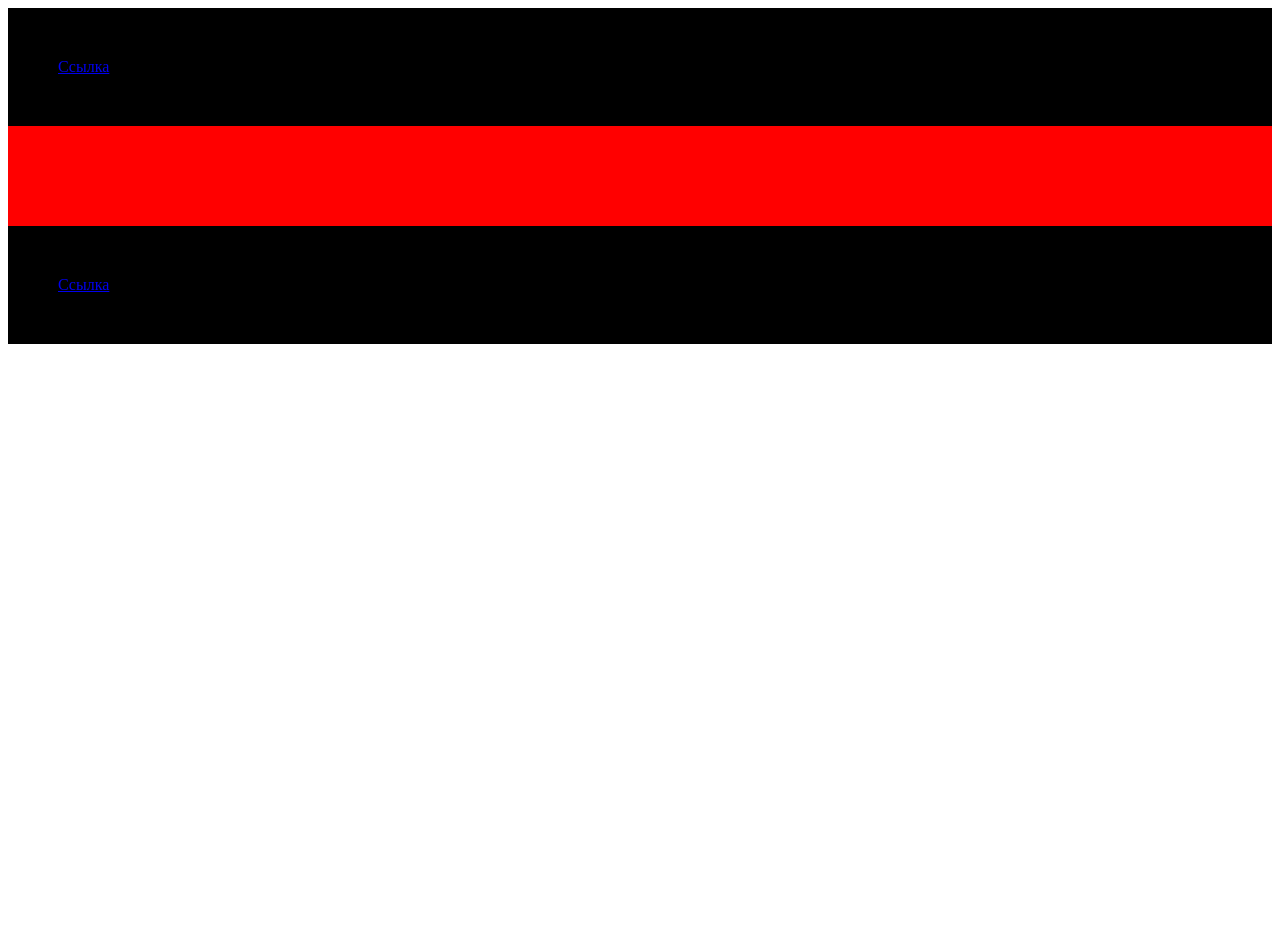
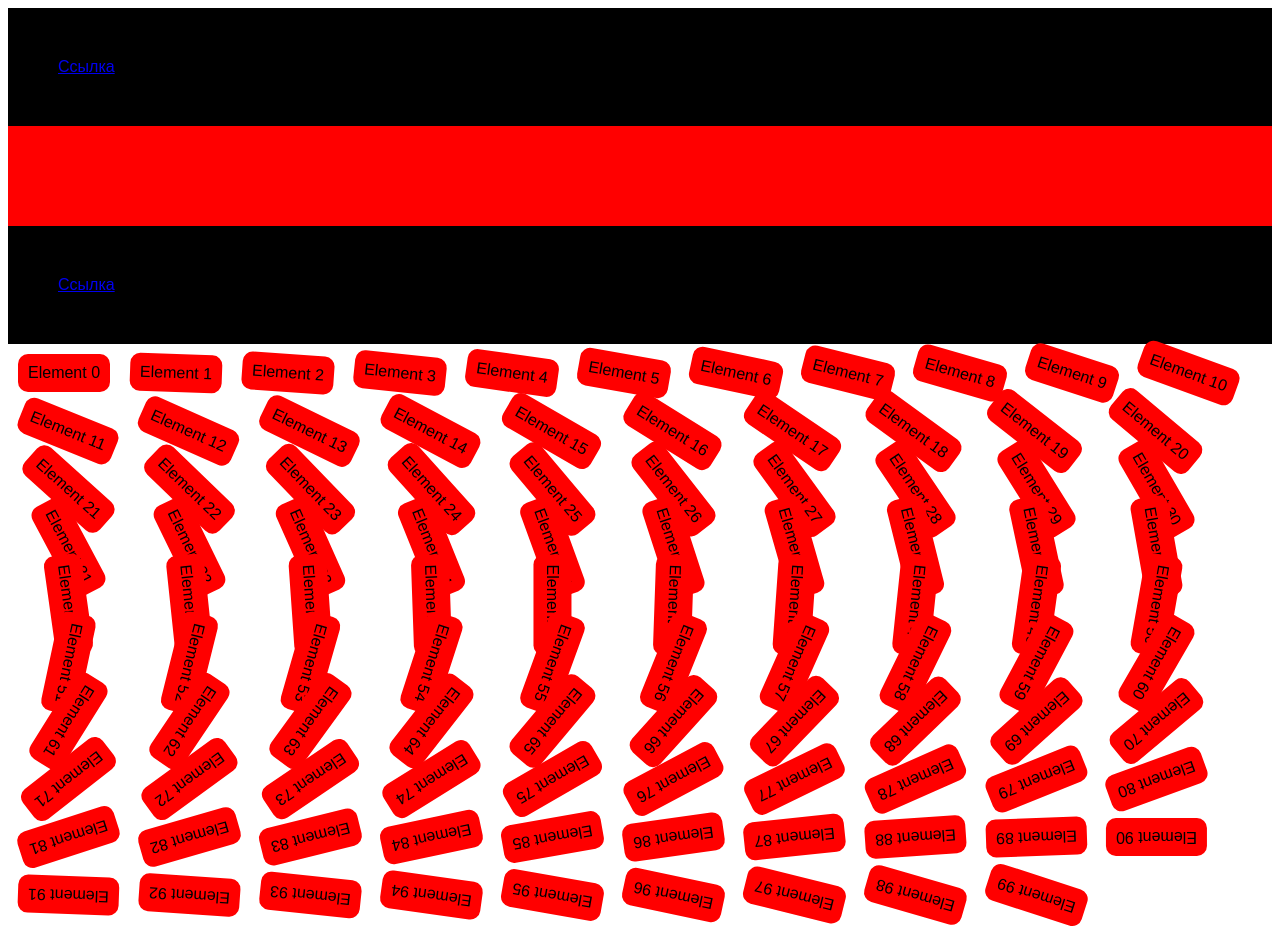
Before and after one commit to EVERYDAYHERO2000/YA, a plain HTML site: page index.html in a window 1280 px wide. Before the commit the page ends 800 px from the top, so only its background shows below. Drawn offline with Linux system fonts and the light colour scheme.

Commit message:
add example

```diff
--- a/index.html
+++ b/index.html
@@ -29,7 +29,10 @@
       class: ['blockname__link'],
       content: 'Ссылка',
       attrs: {
-        href: 'http://site.com'
+        href: 'http://site.com',
+        style : {
+          fontFamily : 'sans-serif'
+        }
       }
     }
 
@@ -44,6 +47,33 @@
           YA.__(link, { attrs: { href: 'http://newsite.com' } })
         ])
       ]
-    })
+    });
+
+    new YA.Document({
+      parent: document.body,
+      content:
+        function(){
+          var arr = [];
+          for (var i = 0; i<100; i++){
+            arr.push({
+              content : 'Element ' + i,
+              attrs : {
+                style : {
+                  padding : '10px',
+                  borderRadius : '10px',
+                  background : 'red',
+                  margin : '10px',
+                  display : 'inline-block',
+                  transform : 'rotateZ('+ i * 2 + 'deg)',
+                  fontFamily : 'sans-serif'
+                }
+              }
+            });
+          }
+          return arr;
+        }()
+
+    });
+
   </script>
 </body>
```
